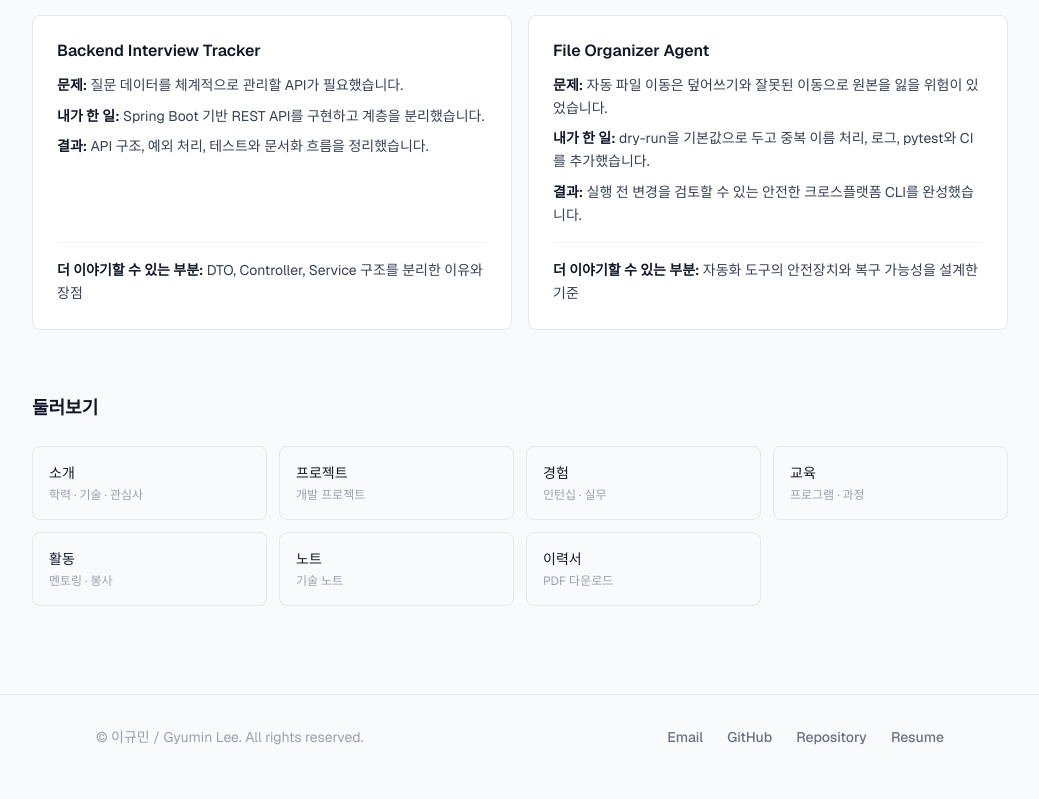
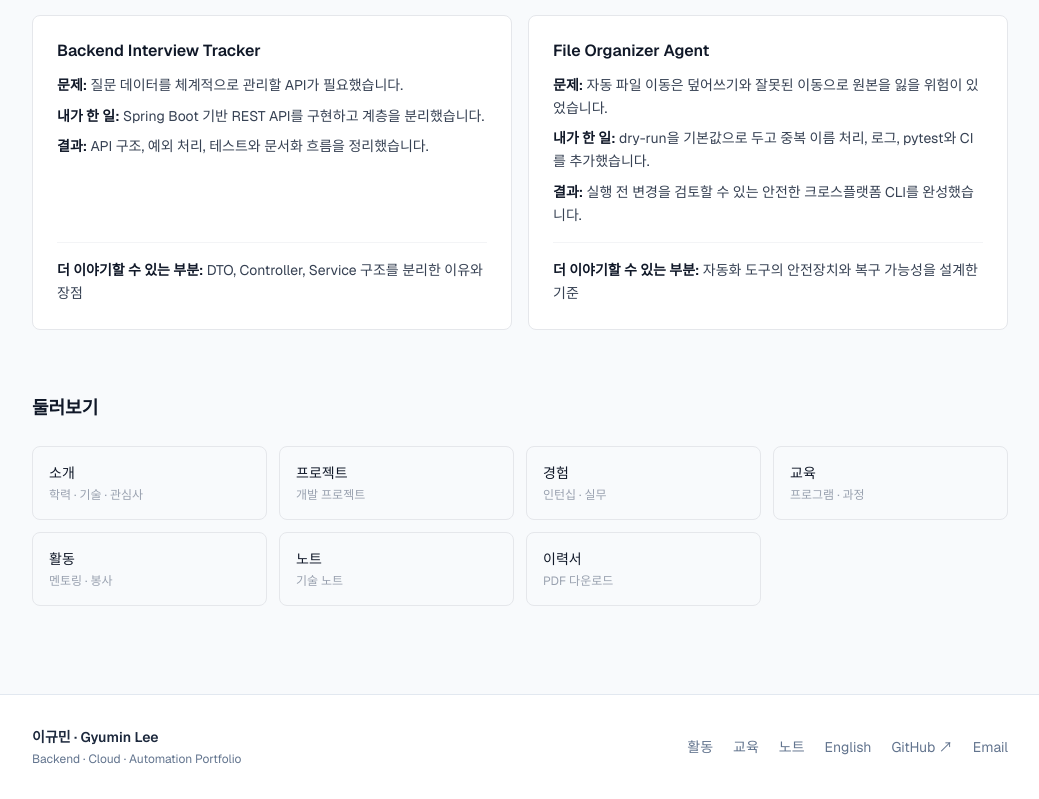
Before and after one commit to lukemin-dev/gyumin-archive, a Next.js app: page / in a window 1280 px wide. Shown: the part 1732-2531 px from the top of the page, without its empty margins (120-1159 px from the left). Built offline with nearby package versions, Linux system fonts and the light colour scheme.

Commit message:
Refine footer navigation

```diff
--- a/src/components/Footer.tsx
+++ b/src/components/Footer.tsx
@@ -3,42 +3,40 @@ import { profile } from "@/data/profile";
 
 export default function Footer() {
   return (
-    <footer className="border-t border-gray-200 mt-auto">
-      <div className="max-w-4xl mx-auto px-6 py-8 flex flex-col md:flex-row items-center justify-between gap-4">
-        <p className="text-sm text-gray-400">
-          © {profile.name} / {profile.nameEn}. All rights reserved.
-        </p>
-        <div className="flex gap-6">
-          <a
-            href={`mailto:${profile.email}`}
-            className="text-sm font-medium text-gray-500 hover:text-black transition-colors"
-          >
-            Email
-          </a>
+    <footer className="mt-auto border-t border-slate-200 bg-white">
+      <div className="max-w-5xl mx-auto px-5 sm:px-6 py-8 flex flex-col gap-5 sm:flex-row sm:items-center sm:justify-between">
+        <div>
+          <p className="text-sm font-semibold text-slate-800">
+            {profile.name} · {profile.nameEn}
+          </p>
+          <p className="mt-1 text-xs text-slate-500">
+            Backend · Cloud · Automation Portfolio
+          </p>
+        </div>
+        <div className="flex flex-wrap gap-x-5 gap-y-2">
+          <Link href="/activities" className="text-sm text-slate-500 hover:text-slate-950">
+            활동
+          </Link>
+          <Link href="/courses" className="text-sm text-slate-500 hover:text-slate-950">
+            교육
+          </Link>
+          <Link href="/notes" className="text-sm text-slate-500 hover:text-slate-950">
+            노트
+          </Link>
+          <Link href="/en" className="text-sm text-slate-500 hover:text-slate-950">
+            English
+          </Link>
           <a
             href={profile.github}
             target="_blank"
             rel="noopener noreferrer"
-            className="text-sm font-medium text-gray-500 hover:text-black transition-colors"
+            className="text-sm text-slate-500 hover:text-slate-950"
           >
-            GitHub
+            GitHub ↗
           </a>
-          {profile.portfolioRepo && (
-            <a
-              href={profile.portfolioRepo}
-              target="_blank"
-              rel="noopener noreferrer"
-              className="text-sm font-medium text-gray-500 hover:text-black transition-colors"
-            >
-              Repository
-            </a>
-          )}
-          <Link
-            href="/resume"
-            className="text-sm font-medium text-gray-500 hover:text-black transition-colors"
-          >
-            Resume
-          </Link>
+          <a href={`mailto:${profile.email}`} className="text-sm text-slate-500 hover:text-slate-950">
+            Email
+          </a>
         </div>
       </div>
     </footer>
```
